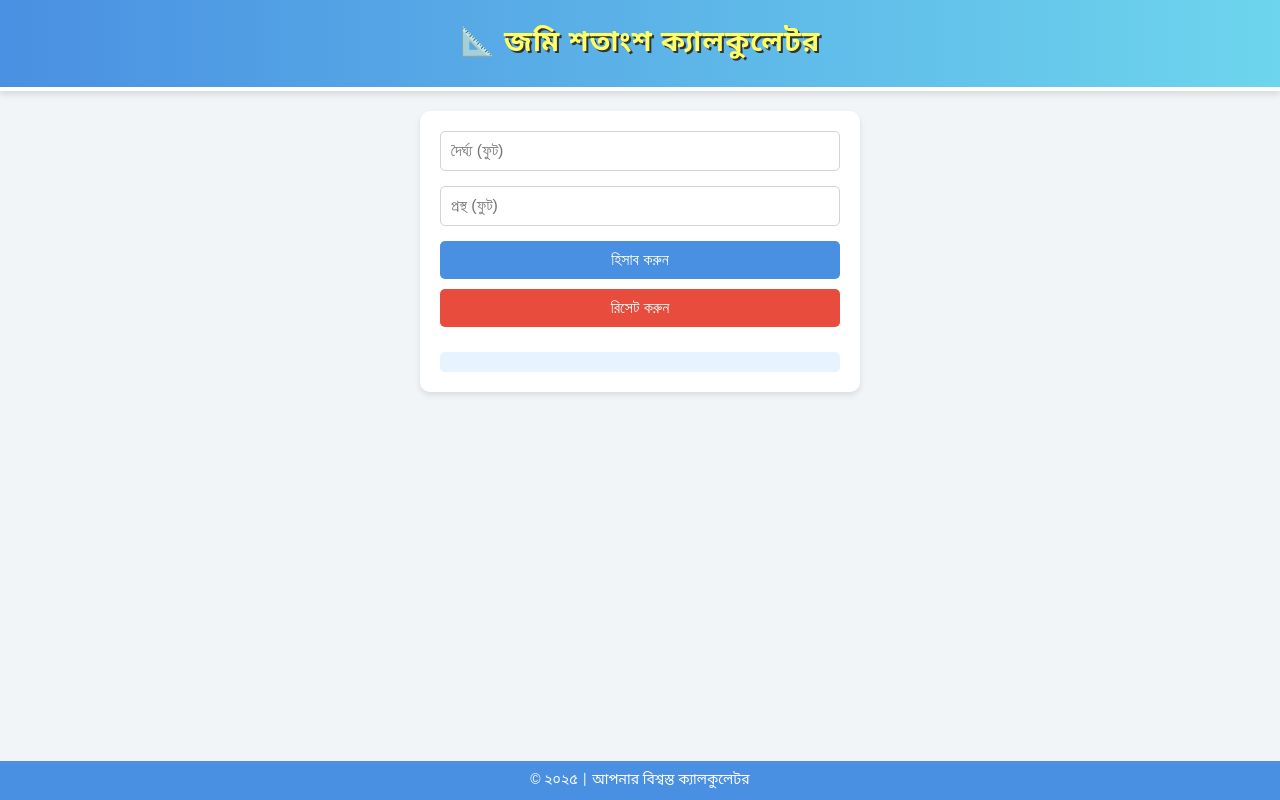
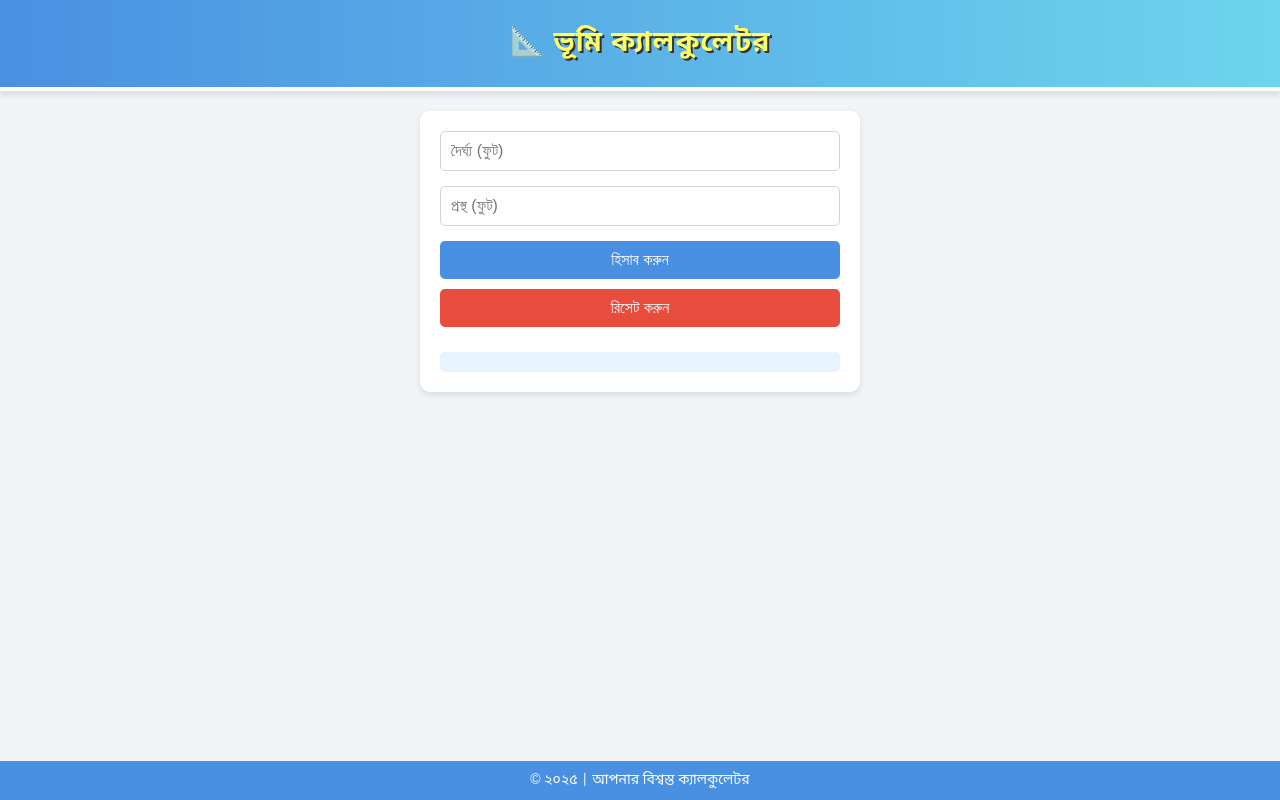
Before and after one commit to enoksha/emouza, a plain HTML site: page vumi_calculator.html in a window 1280 px wide. Drawn offline with Linux system fonts and the light colour scheme.

Commit message:
Update vumi_calculator.html

```diff
--- a/vumi_calculator.html
+++ b/vumi_calculator.html
@@ -94,7 +94,7 @@
     </style>
 </head>
 <body><header>
-    📐 <span style="color: #ffff66; text-shadow: 2px 2px #333;">জমি শতাংশ ক্যালকুলেটর</span>
+    📐 <span style="color: #ffff66; text-shadow: 2px 2px #333;">ভূমি ক্যালকুলেটর</span>
 </header><main>
     <div class="container">
         <input type="number" id="length" placeholder="দৈর্ঘ্য (ফুট)">
```
